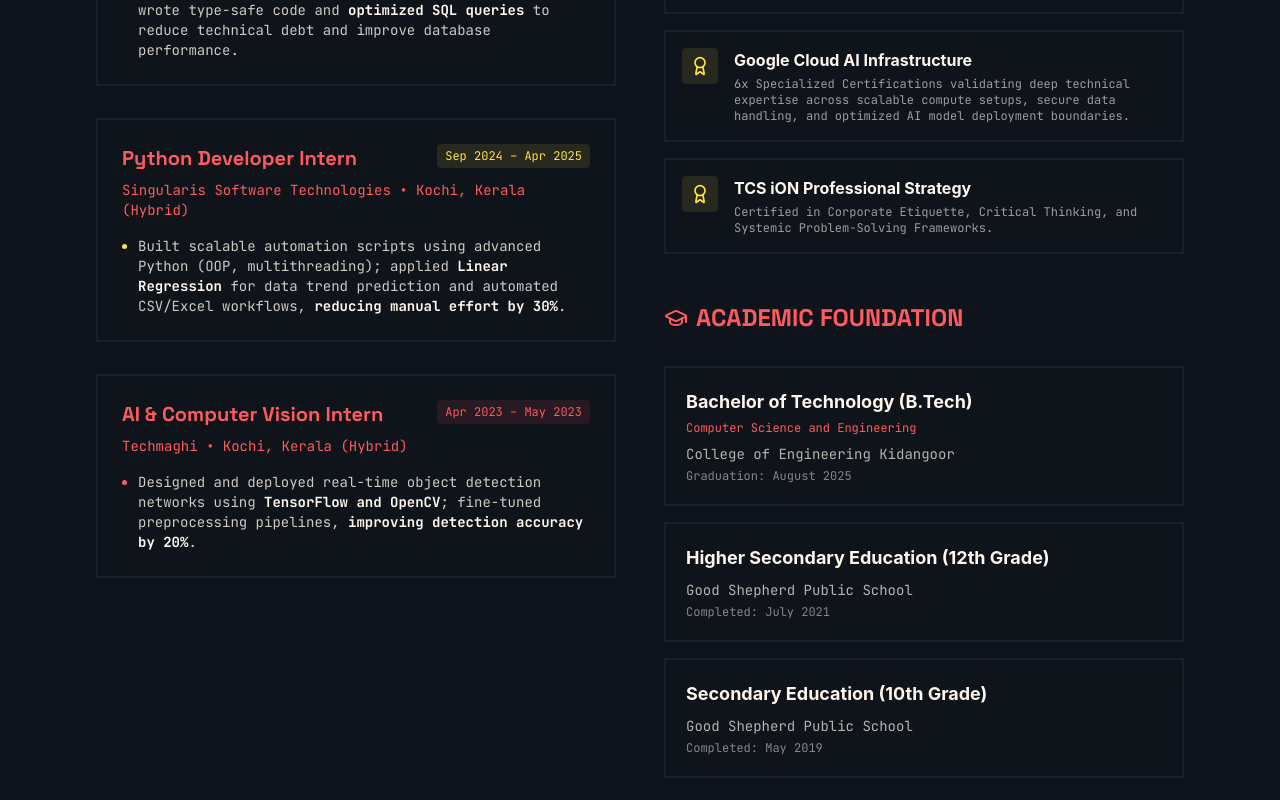
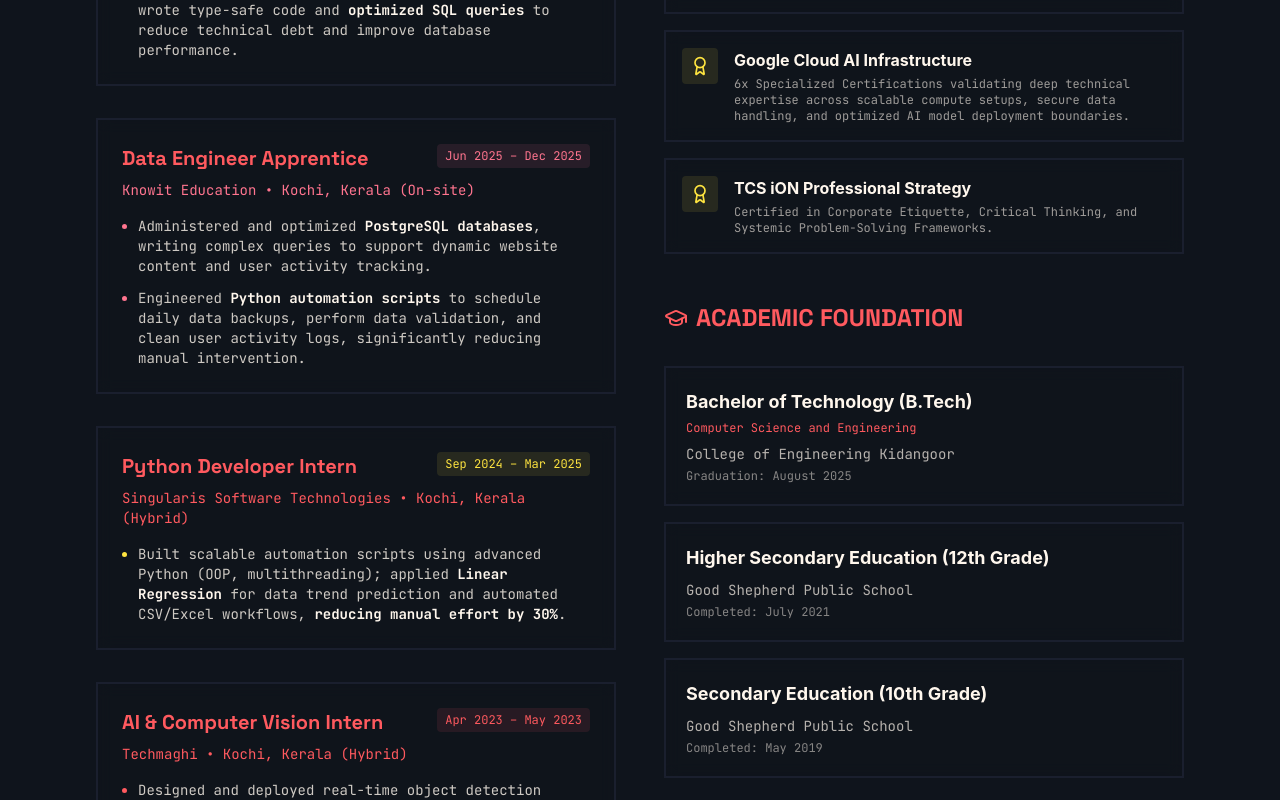
Before and after one commit to safwanmshereef/Portfolio, a Next.js app: page / in a window 1280 px wide. Shown: the part 2627-3427 px from the top of the page. Built offline with nearby package versions, Linux system fonts and the light colour scheme.

Commit message:
feat: Add Data Engineer Apprentice experience and optimize mini-game jump
Co-authored-by: safwanmshereef <50899855+safwanmshereef@users.noreply.github.com>

```diff
--- a/components/AnimeMiniGame.tsx
+++ b/components/AnimeMiniGame.tsx
@@ -28,7 +28,7 @@ export default function AnimeMiniGame() {
     setIsJumping(true);
     setTimeout(() => {
       setIsJumping(false);
-    }, 1000); // Jump duration updated to 1 second
+    }, 500); // Jump duration updated to 0.5 second
   };
 
   useEffect(() => {
@@ -186,7 +186,7 @@ export default function AnimeMiniGame() {
         style={{
             left: '50px',
             bottom: isJumping ? '140px' : '40px', // Jump height
-            transition: isJumping ? 'bottom 0.3s cubic-bezier(0.2, 0.8, 0.2, 1)' : 'bottom 0.2s cubic-bezier(0.8, 0.2, 0.8, 1)'
+            transition: isJumping ? 'bottom 0.25s cubic-bezier(0.2, 0.8, 0.2, 1)' : 'bottom 0.25s cubic-bezier(0.8, 0.2, 0.8, 1)'
         }}
       >
         <img
--- a/components/Experience.tsx
+++ b/components/Experience.tsx
@@ -54,6 +54,32 @@ export default function Experience() {
             initial={{ opacity: 0, x: -20 }}
             whileInView={{ opacity: 1, x: 0 }}
             viewport={{ once: true }}
+            className="manga-panel p-6 border-l-4 border-l-cherry-pink relative overflow-hidden mt-6"
+          >
+            <div className="absolute inset-0 opacity-[0.03] pointer-events-none" style={{ backgroundImage: 'var(--screentone)' }} />
+
+            <div className="relative z-10">
+              <div className="flex justify-between items-start mb-2">
+                <h4 className="font-display font-bold text-xl" style={{ color: 'var(--theme-color)' }}>Data Engineer Apprentice</h4>
+                <span className="font-mono text-xs bg-cherry-pink/10 text-cherry-pink px-2 py-1 rounded whitespace-nowrap ml-2">Jun 2025 – Dec 2025</span>
+              </div>
+              <p className="font-mono text-sm text-cherry-pink mb-4">Knowit Education • Kochi, Kerala (On-site)</p>
+
+              <ul className="space-y-3 font-mono text-sm text-cream/80 list-disc pl-4 marker:text-cherry-pink">
+                <li>
+                  Administered and optimized <strong className="text-cream">PostgreSQL databases</strong>, writing complex queries to support dynamic website content and user activity tracking.
+                </li>
+                <li>
+                  Engineered <strong className="text-cream">Python automation scripts</strong> to schedule daily data backups, perform data validation, and clean user activity logs, significantly reducing manual intervention.
+                </li>
+              </ul>
+            </div>
+          </motion.div>
+
+          <motion.div
+            initial={{ opacity: 0, x: -20 }}
+            whileInView={{ opacity: 1, x: 0 }}
+            viewport={{ once: true }}
             className="manga-panel p-6 border-l-4 border-l-radiant-gold relative overflow-hidden mt-6"
           >
             <div className="absolute inset-0 opacity-[0.03] pointer-events-none" style={{ backgroundImage: 'var(--screentone)' }} />
@@ -61,7 +87,7 @@ export default function Experience() {
             <div className="relative z-10">
               <div className="flex justify-between items-start mb-2">
                 <h4 className="font-display font-bold text-xl" style={{ color: 'var(--theme-color)' }}>Python Developer Intern</h4>
-                <span className="font-mono text-xs bg-radiant-gold/10 text-radiant-gold px-2 py-1 rounded">Sep 2024 – Apr 2025</span>
+                <span className="font-mono text-xs bg-radiant-gold/10 text-radiant-gold px-2 py-1 rounded">Sep 2024 – Mar 2025</span>
               </div>
               <p className="font-mono text-sm text-sunset-orange mb-4">Singularis Software Technologies • Kochi, Kerala (Hybrid)</p>
 
```
